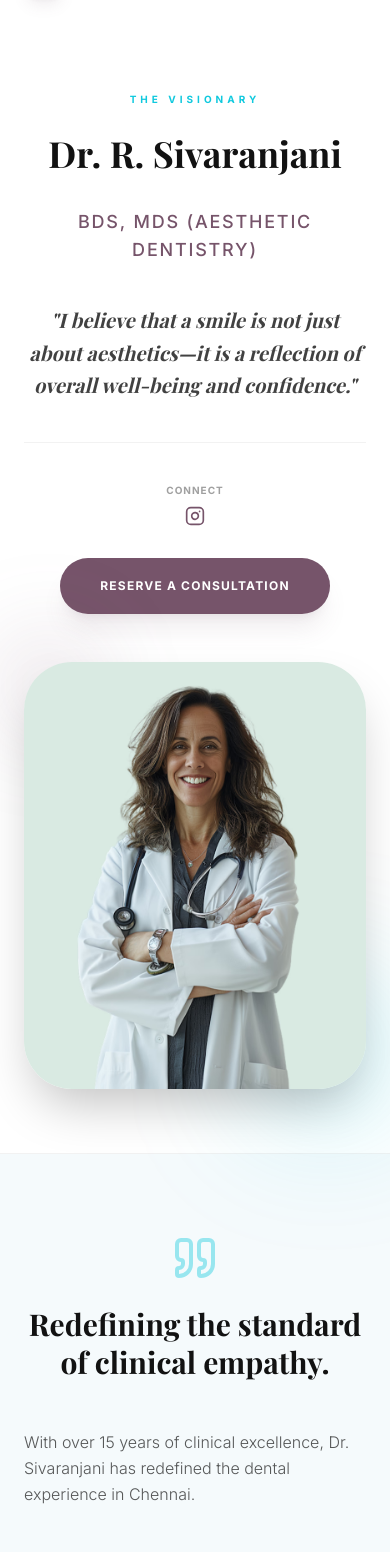
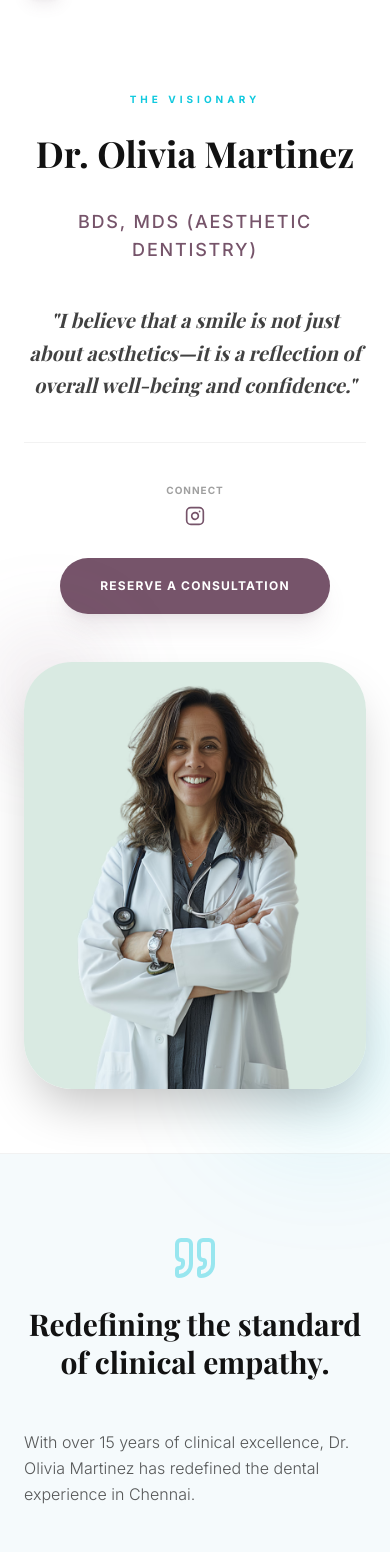
Before and after one commit to BlackBlazeXX/OmniDental-, a React (Vite) app: page /#/founder in a window 390 px wide. Shown: the part 68-1620 px from the top of the page. Built offline with nearby package versions, Linux system fonts and the light colour scheme; a web font is replaced by a local one.

Commit message:
Update doctor name to Dr. Olivia Martinez, change phone to +91 98400 12345

```diff
--- a/Layout.tsx
+++ b/Layout.tsx
@@ -155,7 +155,7 @@ const Footer: React.FC = () => {
           <div className="col-span-1 md:col-span-2 lg:col-span-2">
             <h2 className="text-4xl lg:text-6xl font-serif mb-8 max-w-md leading-tight">Elite dental care, curated for you.</h2>
             <div className="flex flex-col gap-5 text-white/40">
-              <a href="tel:+919997797777" className="flex items-center gap-3 hover:text-accent transition-colors w-fit text-lg font-bold"><span className="w-1.5 h-1.5 bg-accent rounded-full" /> +91 99977 97777</a>
+              <a href="tel:+919840012345" className="flex items-center gap-3 hover:text-accent transition-colors w-fit text-lg font-bold"><span className="w-1.5 h-1.5 bg-accent rounded-full" /> +91 98400 12345</a>
               <a href="mailto:hello@oralcare.com" className="flex items-center gap-3 hover:text-accent transition-colors w-fit"><span className="w-1.5 h-1.5 bg-accent rounded-full" /> hello@oralcare.com</a>
               <p className="text-[10px] mt-4 font-black tracking-[0.3em] uppercase text-accent">Chennai • Perungudi • Velachery</p>
             </div>
--- a/constants.tsx
+++ b/constants.tsx
@@ -3,11 +3,11 @@ import React from 'react';
 import { Service, TeamMember, BlogPost } from './types';
 
 export const FOUNDER_BIO = {
-  name: 'Dr. R. Sivaranjani',
+  name: 'Dr. Olivia Martinez',
   role: 'Founder & Clinical Director',
   credentials: 'BDS, MDS (Aesthetic Dentistry)',
   philosophy: 'I believe that a smile is not just about aesthetics—it is a reflection of overall well-being and confidence.',
-  fullBio: 'With over 15 years of clinical excellence, Dr. Sivaranjani has redefined the dental experience in Chennai. Her approach combines the surgical precision of modern medicine with the artistic touch required for high-end cosmetic transformations.',
+  fullBio: 'With over 15 years of clinical excellence, Dr. Olivia Martinez has redefined the dental experience in Chennai. Her approach combines the surgical precision of modern medicine with the artistic touch required for high-end cosmetic transformations.',
   image: '/images/gallery/image-065.png',
   specialties: ['Cosmetic Smile Design', 'Advanced Implantology', 'Full Mouth Rehabilitation']
 };
@@ -78,7 +78,7 @@ export const BLOG_POSTS: BlogPost[] = [
       <p>We don't just look at teeth; we look at the whole patient. Our treatments are designed to improve your quality of life, not just your appearance.</p>
     `,
     image: '/images/blog/blog1.png',
-    author: 'Dr. Sivaranjani'
+    author: 'Dr. Olivia Martinez'
   },
   {
     id: 'nourishing-foods',
@@ -94,7 +94,7 @@ export const BLOG_POSTS: BlogPost[] = [
       <p>Calcium is the primary ingredient for preventing tooth decay, especially for growing children. Cheese and yogurt are excellent sources.</p>
     `,
     image: '/images/blog/blog2.png',
-    author: 'Dr. Sivaranjani'
+    author: 'Dr. Olivia Martinez'
   },
   {
     id: 'implants-vs-dentures',
@@ -110,16 +110,16 @@ export const BLOG_POSTS: BlogPost[] = [
       <p>Modern dentures are more comfortable and realistic than ever. They are an excellent option for non-invasive smile restoration.</p>
     `,
     image: '/images/blog/blog3.png',
-    author: 'Dr. Sivaranjani'
+    author: 'Dr. Olivia Martinez'
   },
 ];
 
 export const TEAM_DATA: TeamMember[] = [
   {
-    id: 'dr-sivaranjani',
-    name: 'Dr. R. Sivaranjani',
+    id: 'dr-olivia-martinez',
+    name: 'Dr. Olivia Martinez',
     role: 'Founder & Principal Dentist',
-    bio: 'With over 15 years of experience, Dr. Sivaranjani specializes in cosmetic transformations.',
+    bio: 'With over 15 years of experience, Dr. Olivia Martinez specializes in cosmetic transformations.',
     image: '/images/gallery/image-065.png',
     specialties: ['Cosmetic Dentistry', 'Implantology']
   }
--- a/pages/Blog.tsx
+++ b/pages/Blog.tsx
@@ -10,7 +10,7 @@ const Blog: React.FC = () => {
     <div className="bg-white pt-40 pb-24">
       <SEO
         title="Dental Insights & Blog | OralCare Chennai"
-        description="Read expert dental tips, oral health guides, and treatment insights from Dr. Sivaranjani and the OralCare team in Chennai."
+        description="Read expert dental tips, oral health guides, and treatment insights from Dr. Olivia Martinez and the OralCare team in Chennai."
       />
       {/* Header Section from Reference */}
       <section className="container mx-auto px-6 mb-20 lg:mb-32">
--- a/pages/Contact.tsx
+++ b/pages/Contact.tsx
@@ -8,7 +8,7 @@ const Contact: React.FC = () => {
     <div className="bg-mesh pt-32 pb-16 lg:pt-20">
       <SEO
         title="Book an Appointment | OralCare Dental Clinic Chennai"
-        description="Contact OralCare dental clinic in Chennai. Book your appointment online or visit us at Perungudi or Velachery. Call +91 99977 97777."
+        description="Contact OralCare dental clinic in Chennai. Book your appointment online or visit us at Perungudi or Velachery. Call +91 98400 12345."
       />
       <section className="py-12 lg:py-24">
         <div className="container mx-auto px-6">
@@ -43,7 +43,7 @@ const Contact: React.FC = () => {
                   <div className="w-14 h-14 bg-accent text-white rounded-2xl flex items-center justify-center shrink-0 shadow-lg shadow-accent/10"><Phone size={24} /></div>
                   <div>
                     <h4 className="font-bold text-lg lg:text-xl mb-3 text-textPrimary tracking-tight">Contact Details</h4>
-                    <p className="text-textPrimary/50 mb-1 font-bold text-sm lg:text-base">+91 99977 97777</p>
+                    <p className="text-textPrimary/50 mb-1 font-bold text-sm lg:text-base">+91 98400 12345</p>
                     <p className="text-textPrimary/50 text-sm lg:text-base font-light">luxe.dental@outlook.com</p>
                   </div>
                 </div>
--- a/pages/Founder.tsx
+++ b/pages/Founder.tsx
@@ -77,7 +77,7 @@ const Founder: React.FC = () => {
           <div className="grid grid-cols-1 lg:grid-cols-2 gap-16 lg:gap-24 items-center">
             <div className="text-center lg:text-left">
               <h3 className="text-3xl lg:text-4xl font-serif mb-6 lg:mb-8 text-textPrimary">Area of Expertise</h3>
-              <p className="text-textPrimary/50 mb-10 lg:mb-12 text-base lg:text-lg font-light leading-relaxed">Dr. Sivaranjani leads our clinical team with a focus on advanced restorative techniques and complex aesthetic cases.</p>
+              <p className="text-textPrimary/50 mb-10 lg:mb-12 text-base lg:text-lg font-light leading-relaxed">Dr. Olivia Martinez leads our clinical team with a focus on advanced restorative techniques and complex aesthetic cases.</p>
 
               <div className="space-y-4 lg:space-y-6">
                 {FOUNDER_BIO.specialties.map((spec, i) => (
@@ -105,10 +105,10 @@ const Founder: React.FC = () => {
         <div className="container mx-auto px-6">
           <div className="text-center mb-16">
             <h2 className="text-3xl lg:text-4xl font-serif mb-4 text-textPrimary">The Supporting Specialists</h2>
-            <p className="text-textPrimary/40 font-light">Under Dr. Sivaranjani's leadership, our team of experts ensures seamless care.</p>
+            <p className="text-textPrimary/40 font-light">Under Dr. Olivia Martinez's leadership, our team of experts ensures seamless care.</p>
           </div>
           <div className="grid grid-cols-1 sm:grid-cols-2 lg:grid-cols-3 gap-12 max-w-5xl mx-auto">
-            {TEAM_DATA.filter(m => m.id !== 'dr-sivaranjani').map(member => (
+            {TEAM_DATA.filter(m => m.id !== 'dr-olivia-martinez').map(member => (
               <div key={member.id} className="text-center group">
                 <div className="aspect-square rounded-[2rem] lg:rounded-[2.5rem] overflow-hidden mb-6 relative max-w-[280px] mx-auto">
                   <img src={member.image} className="w-full h-full object-cover grayscale transition-all group-hover:grayscale-0 duration-700" alt={member.name} loading="lazy" />
--- a/pages/Home.tsx
+++ b/pages/Home.tsx
@@ -109,7 +109,7 @@ const Home: React.FC = () => {
     <div className="bg-white overflow-hidden">
       <SEO
         title="OralCare Dental Clinic Chennai | World-Class Cosmetic Dentistry"
-        description="Experience 15+ years of cosmetic dentistry excellence in Chennai. Dental implants, smile design, whitening & general dentistry by Dr. Sivaranjani. Book your appointment today."
+        description="Experience 15+ years of cosmetic dentistry excellence in Chennai. Dental implants, smile design, whitening & general dentistry by Dr. Olivia Martinez. Book your appointment today."
       />
       {/* Hero Section */}
       <section id="hero" className="relative min-h-[95vh] flex items-center pt-32 pb-16 lg:pt-24 overflow-hidden bg-mesh">
@@ -161,10 +161,10 @@ const Home: React.FC = () => {
             <div className="absolute -bottom-8 -left-4 lg:-bottom-12 lg:-left-12 glass p-4 lg:p-6 rounded-[2rem] lg:rounded-[3rem] shadow-2xl z-20 hidden md:block border-white/40 max-w-xs">
               <div className="flex items-center gap-4">
                 <div className="w-16 h-16 lg:w-20 lg:h-20 rounded-2xl overflow-hidden shadow-lg shadow-primary/20 border-2 border-white">
-                  <img src={FOUNDER_BIO.image} alt="Dr. Sivaranjani" className="w-full h-full object-cover" />
+                  <img src={FOUNDER_BIO.image} alt="Dr. Olivia Martinez" className="w-full h-full object-cover" />
                 </div>
                 <div>
-                  <h4 className="font-bold text-sm lg:text-base text-primary tracking-tight mb-1">Dr. Sivaranjani</h4>
+                  <h4 className="font-bold text-sm lg:text-base text-primary tracking-tight mb-1">Dr. Olivia Martinez</h4>
                   <p className="text-[9px] font-black text-textPrimary/30 uppercase tracking-[0.2em]">MDS (Aesthetic)</p>
                   <p className="text-[9px] text-textPrimary/50 mt-1">15+ Years Exp.</p>
                 </div>
@@ -274,12 +274,12 @@ const Home: React.FC = () => {
                 </div>
               </ScrollReveal>
               <div className="absolute -bottom-6 -right-6 lg:-bottom-10 lg:-right-10 glass p-6 lg:p-10 rounded-[2rem] lg:rounded-[3rem] shadow-xl border-white/20">
-                <p className="font-signature text-3xl lg:text-5xl text-primary">Sivaranjani</p>
+                <p className="font-signature text-3xl lg:text-5xl text-primary">Olivia Martinez</p>
                 <p className="text-[9px] font-black uppercase tracking-[0.4em] text-textPrimary/30 mt-3 lg:mt-4">Certified Clinical Master</p>
               </div>
             </div>
             <div className="text-center lg:text-left">
-              <span className="text-primary font-black tracking-[0.4em] uppercase text-[10px] mb-6 block">A Note from Dr. Sivaranjani</span>
+              <span className="text-primary font-black tracking-[0.4em] uppercase text-[10px] mb-6 block">A Note from Dr. Olivia Martinez</span>
               <h2 className="text-4xl lg:text-6xl font-serif mb-8 lg:mb-10 leading-tight">I Treat Every Patient Like <br className="hidden lg:block" /><span className="italic text-accent">Family.</span></h2>
               <p className="text-xl lg:text-2xl font-serif text-textPrimary/60 italic leading-relaxed mb-10 lg:mb-12">
                 "{FOUNDER_BIO.philosophy}"
--- a/pages/Services.tsx
+++ b/pages/Services.tsx
@@ -10,7 +10,7 @@ const Services: React.FC = () => {
     <div className="bg-mesh pt-32 pb-16 lg:pt-20">
       <SEO
         title="Our Services | OralCare Dental Clinic Chennai"
-        description="Explore our full range of dental services in Chennai — general dentistry, cosmetic dentistry, dental implants, and smile design & whitening by Dr. Sivaranjani."
+        description="Explore our full range of dental services in Chennai — general dentistry, cosmetic dentistry, dental implants, and smile design & whitening by Dr. Olivia Martinez."
       />
       <section className="py-12 lg:py-24">
         <div className="container mx-auto px-6">
```
